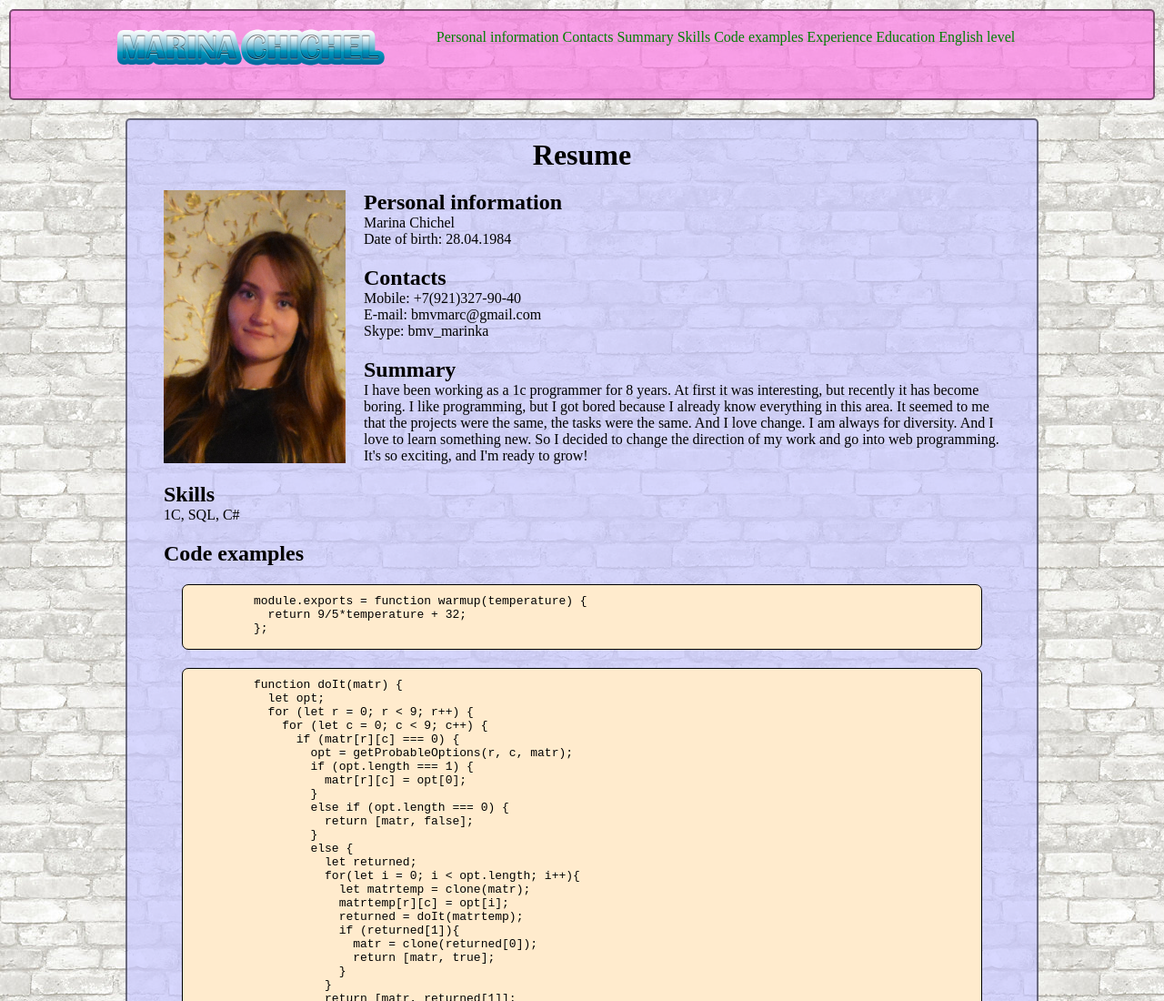
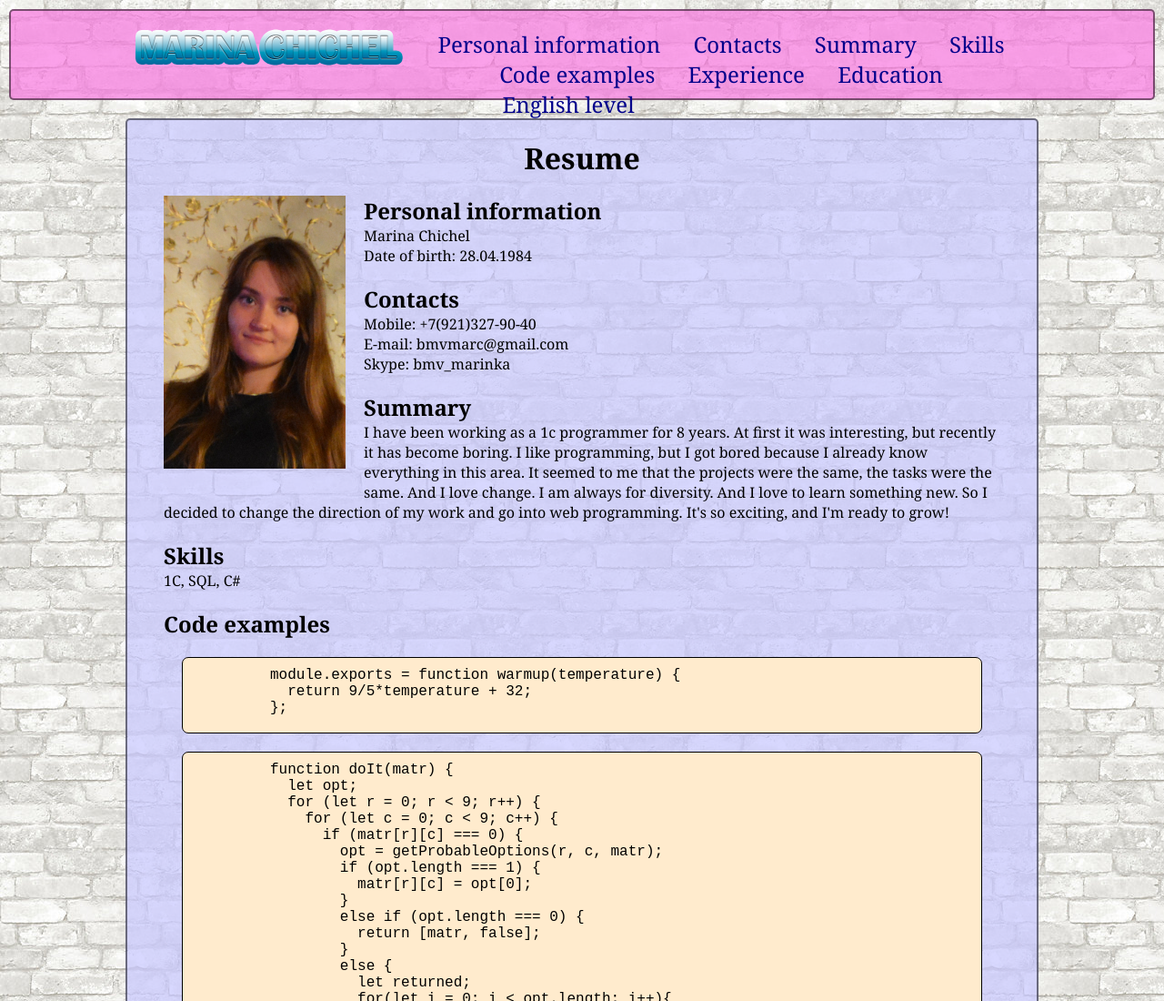
Before and after one commit to Anartius/rsschool-codejam1-cv, a plain HTML site: page index.html in a window 1280 px wide. Shown: the top 1100 px of the page at 91% size. Drawn offline with Linux system fonts and the light colour scheme.

Commit message:
feat: font setting

```diff
--- a/css/style.css
+++ b/css/style.css
@@ -3,6 +3,7 @@
   padding: 0;
   border: 0;
   outline: none;
+
 }
 html {
   height: 100%;
@@ -11,6 +12,8 @@ html {
 body {
   min-height: 100%;
   background-image: url(../images/bg.jpg);
+
+  font-family: Georgia, 'Times New Roman', Times, serif;
 
   display: grid;
   grid-template-rows: 120px 1fr 80px;
@@ -24,7 +27,8 @@ body {
   grid-area: header;
   background-color: rgba(250, 121, 226, 0.7);
   text-align: center;
-
+  font-family: Georgia, 'Times New Roman', Times, serif;
+  font-size: 150%;
 }
 
 .item-b {
@@ -33,10 +37,9 @@ body {
 
 }
 
-h1{
+h1 {
   text-align: center;
 }
-
 .item-c {
   grid-area: footer;
   background-color: rgba(100, 0, 255, 0.5);
@@ -60,11 +63,14 @@ img {
 
 ul.hr li{
   display: inline;
+  margin-right: 30px;
+  white-space: nowrap;
 }
 
 ul.hr a{
-  color: green;
+  color: darkblue;
   text-decoration: none;
+
 }
 
 section{
@@ -75,8 +81,16 @@ section{
   border: 1px solid black;
   border-radius: 7px;
   padding-top: 10px;
+
 }
 .logo{
   max-width: 1024px;
   margin: auto;
 }
+
+.img-logo{
+  margin: 0 20px;
+}
+pre{
+  font-family: "Courier New", "Lucida Console", monospace;
+}
--- a/index.html
+++ b/index.html
@@ -9,7 +9,7 @@
 
   <header class="grid-item item-a">
     <div class="logo">
-    <img src="images/Marina.png" alt="Developer name" width="296" height="41">
+    <img class="img-logo" src="images/Marina.png" alt="Developer name" width="296" height="41">
     <nav>
       <ul class="hr">
         <li><a href="#personal-information">Personal information</a></li>
```
